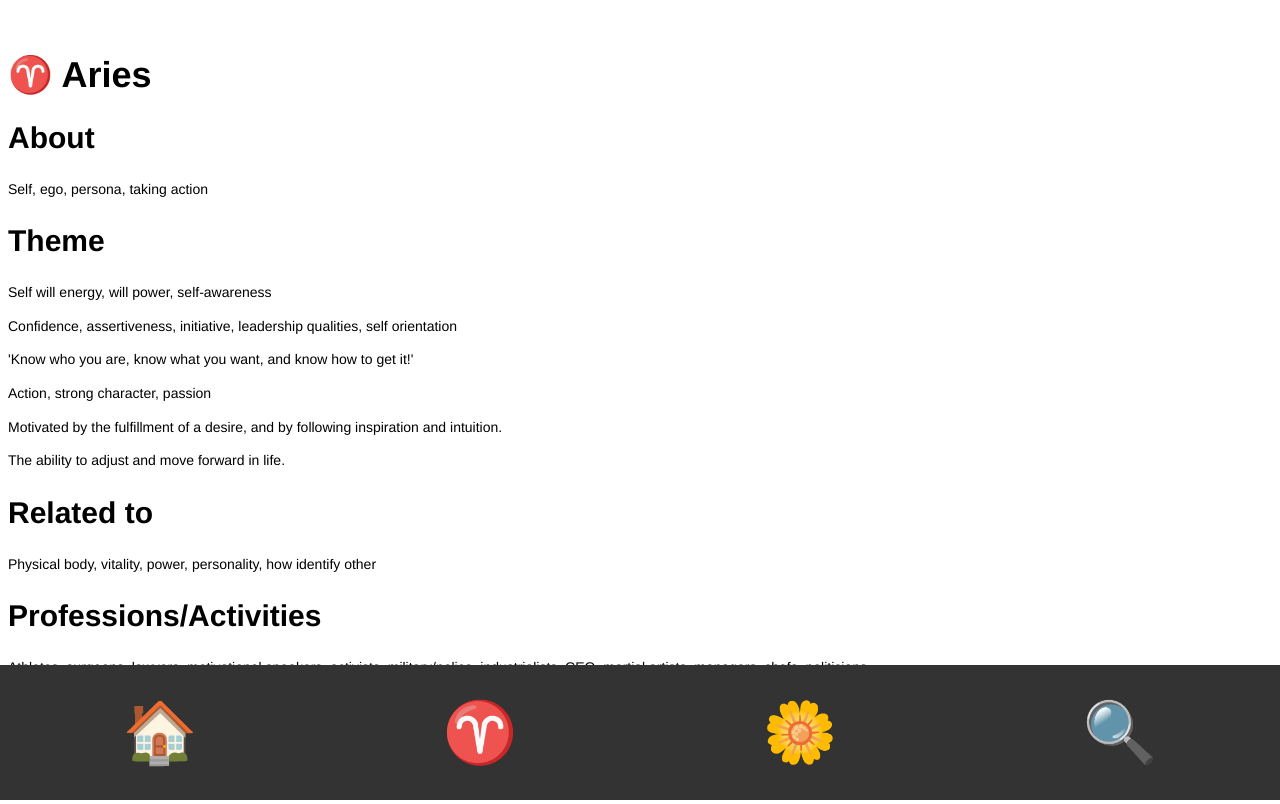
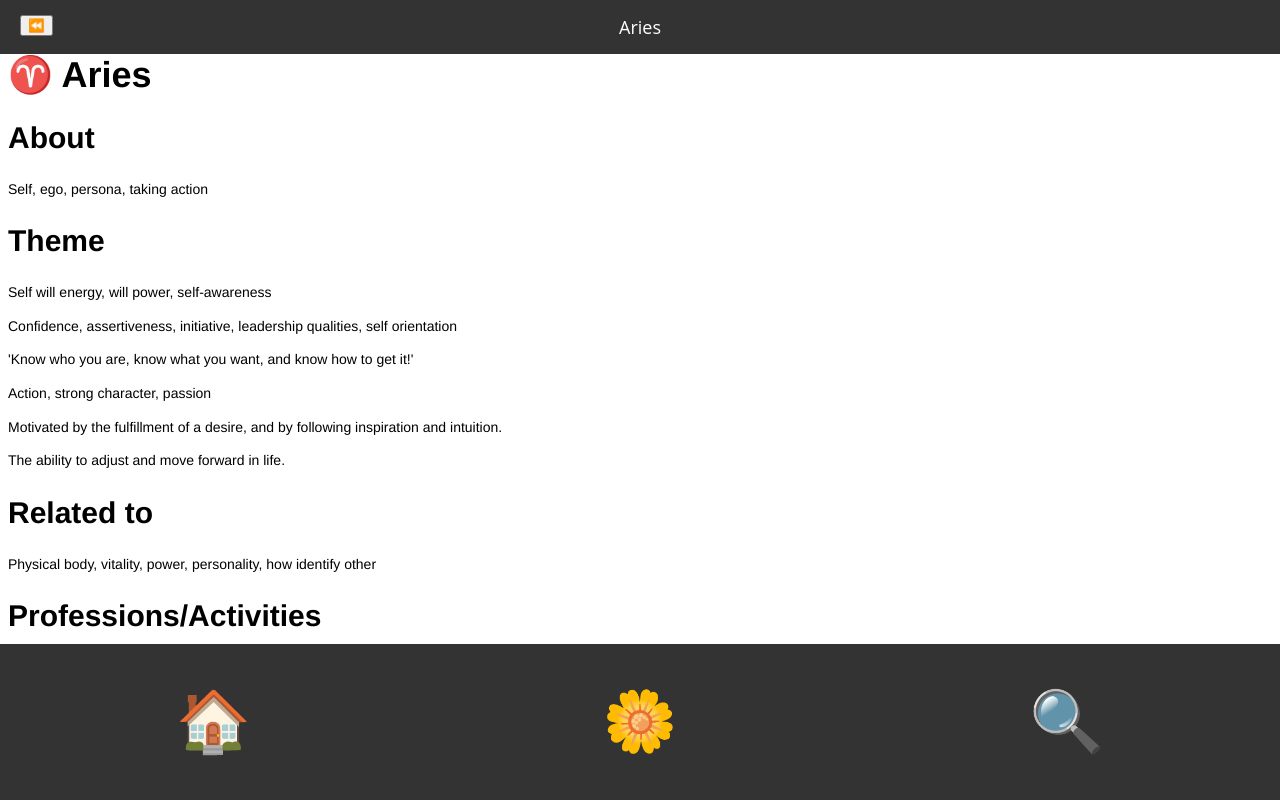
Before and after one commit to hsoekiswo/hsoekiswo.github.io, a plain HTML site: page aries.html in a window 1280 px wide. Shown: the top 804 px of the page. Drawn offline with Linux system fonts and the light colour scheme.

Commit message:
Add files via upload

```diff
--- a/aries.html
+++ b/aries.html
@@ -6,7 +6,11 @@
 </head>
 <body>
     <body>
-        <!-- <button class="toggle-btn" id="toggleSidebar">Toggle Sidebar</button> -->
+        <nav id="header">
+            <button class="back-btn" id="back-btn">⏪</button>
+            <h1 class="header">Aries</h1>
+        </nav>
+
         <div class="content" id="content">
             <!-- Main content -->
             <h1>♈ Aries</h1>
@@ -82,11 +86,11 @@
         <nav id="bottom-menu">
             <ul>
                 <li><a href="./index.html">🏠</a></li>
-                    <li><a href="./zodiac.html">♈</a></li>
                 <li><a href="./medica.html">🌼</a></li>
                 <li><a href="./search.html">🔍</a></li>
             </ul>
         </nav>
-        <!-- <script src="script.js"></script> -->
+
+        <script src="script.js"></script>
     </body>
 </body>
```
Lines whose indentation alone changed are shown as unchanged.
